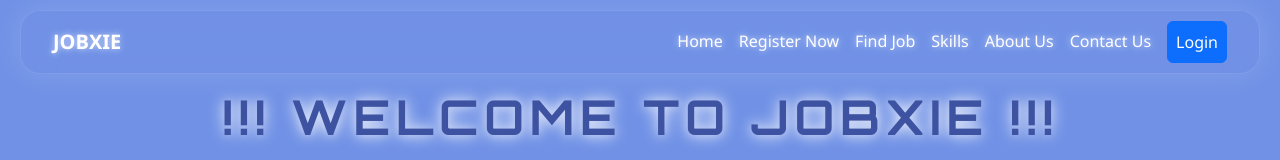
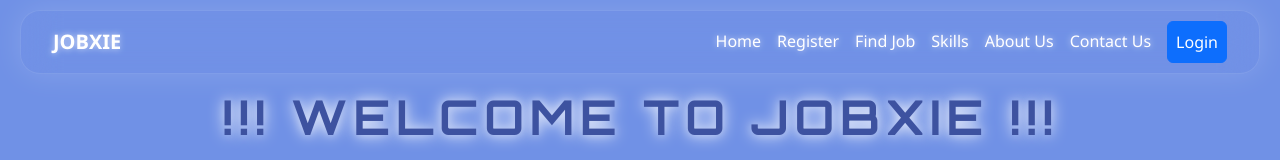
Before and after one commit to isthatViru/JOBXIE, a React (Vite) app: page / in a window 1280 px wide. Shown: the top 160 px of the page. Built offline with nearby package versions, Linux system fonts and the light colour scheme; no server answers.

Commit message:
Fix navbar register link and routing

```diff
--- a/src/App.jsx
+++ b/src/App.jsx
@@ -19,7 +19,7 @@ function App() {
       <Navbar />
       <Routes>
         <Route path="/" element={<Home />} />
-            <Route path="/register" element={<Register />} />
+            <Route path="/Register" element={<Register />} />
         <Route path="/dashboard" element={<Dashboard />} />
         <Route path="/job" element={<Jobs />} />
         <Route path="/skills" element={<Skills />} />
--- a/src/components/Navbar.jsx
+++ b/src/components/Navbar.jsx
@@ -61,7 +61,7 @@ const Navbar = () => {
             <li className="nav-item">
               <motion.div {...fadeIn}>
                 <a className="nav-link" href="/register">
-                  Register Now
+                  Register
                 </a>
               </motion.div>
             </li>
```
